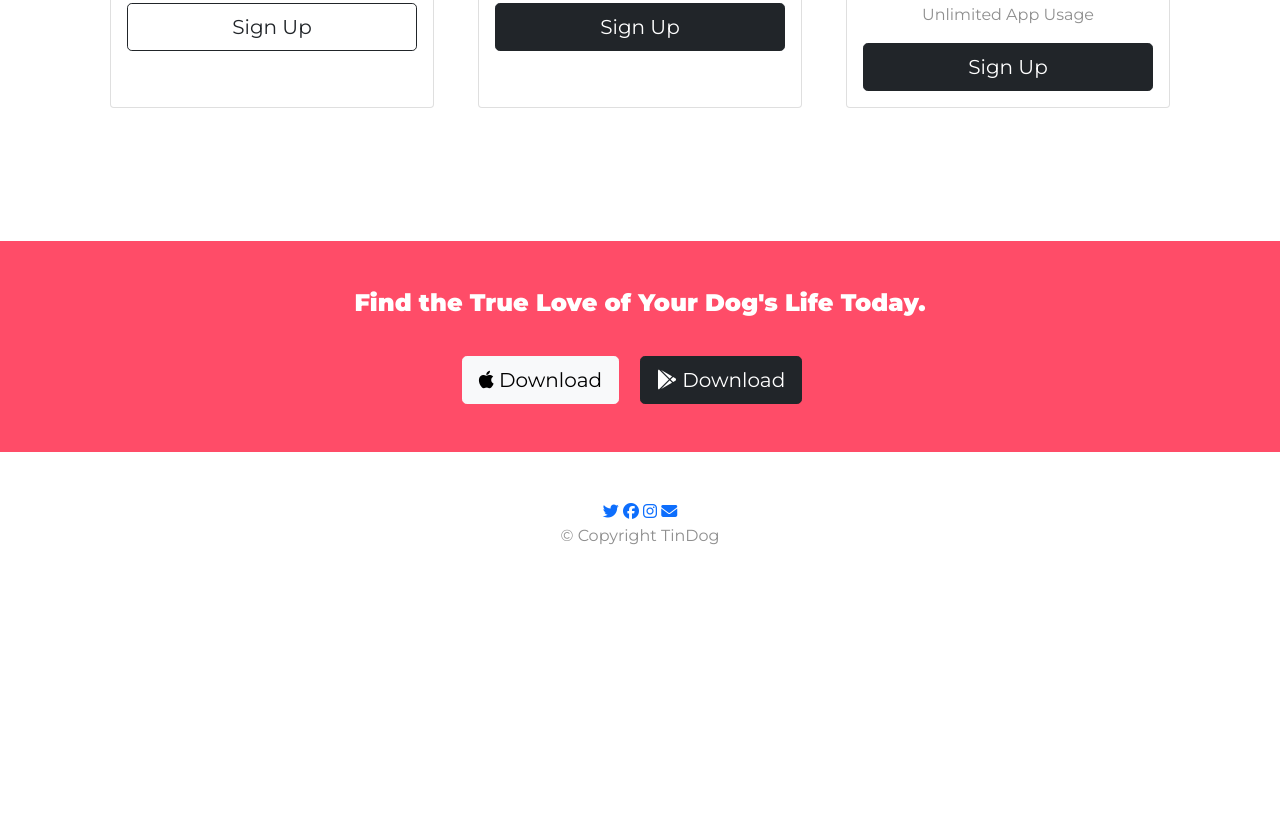
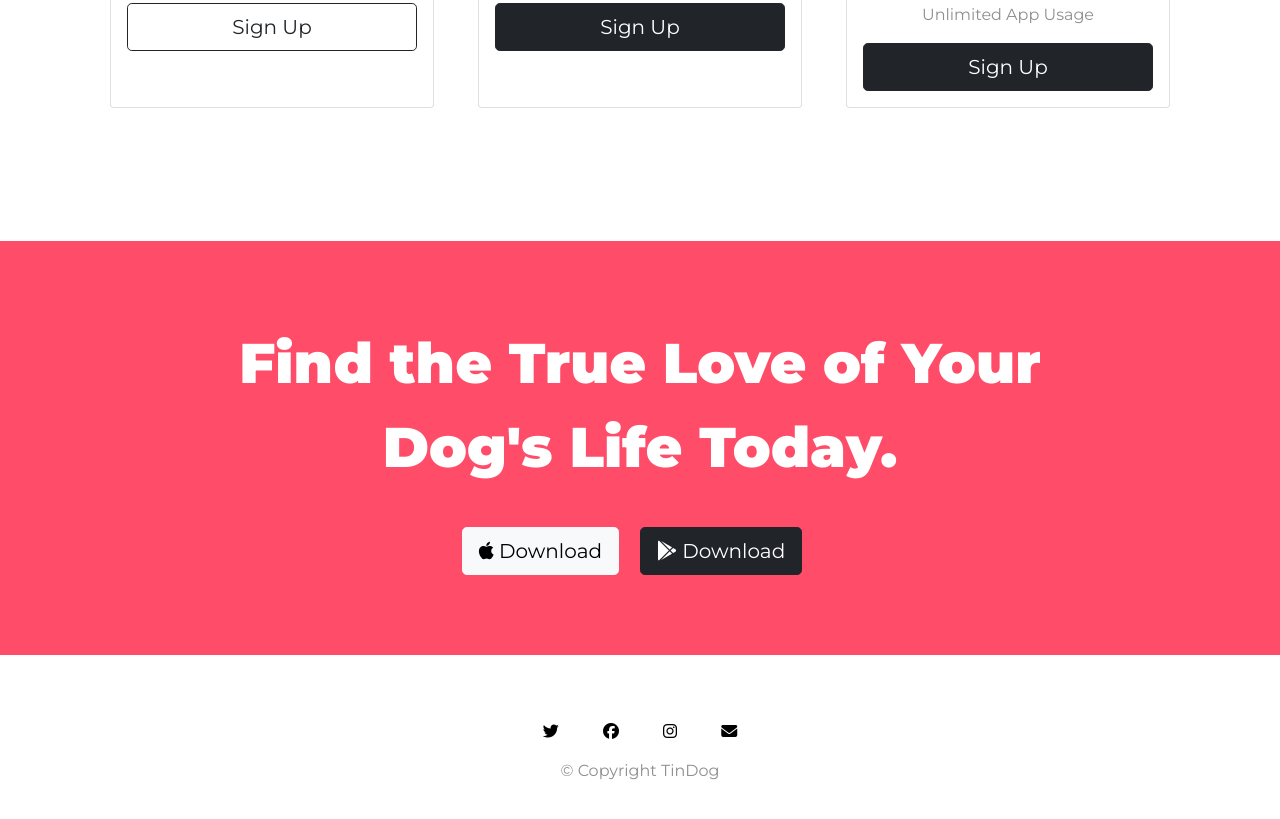
Before and after one commit to ilse-macias/TinDog, a plain HTML site: page index.html in a window 1280 px wide. Shown: the part 2031-2850 px from the top of the page. Before the commit the page ends 2643 px from the top, so only its background shows below. Drawn offline with nearby package versions, Linux system fonts and the light colour scheme.

Commit message:
Bootstrap challenge - footer

```diff
--- a/css/styles.css
+++ b/css/styles.css
@@ -142,20 +142,36 @@ p{
     }
 }
 
+
+/* CTA Section*/
 #cta{
     background-color: #ff4c68;
-    /* font-family: "Montserrat"; */
+    /*font-family: "Montserrat";*/
+    font-weight: 800;
+    padding: 5rem 15%;
+    text-align: center;
 
-    font-weight: 800;
-    padding: 3rem;
-    text-align: center;
 }
 
-.cta-text{
-    color: white;
+h3.cta-text{
+    color: #fff;
+    font-size: 3.5rem;
+    line-height: 1.5;
 }
 
 #footer{
     padding: 3rem;
     text-align: center;
 }
+
+.social-media-icon{
+    margin: 20px;
+}
+
+a{
+    color:black;
+}
+
+a:hover{
+    color: gray;
+}
--- a/index.html
+++ b/index.html
@@ -219,10 +219,11 @@
   <!-- Footer -->
 
   <footer id="footer">
-    <a href="http://www.twitter.com" alt="twitter"><i class="fa-brands fa-twitter"></i></a>
-    <a href="http://www.facebook.com" alt="facebook"><i class="fa-brands fa-facebook"></i></a>
-      <a href="http://www.instagram.com" alt="instagram"><i class="fa-brands fa-instagram"></i></a>
-        <a href="#" alt="email"> <i class="fa-solid fa-envelope"></i></a>
+      <a href="http://www.twitter.com" target="_blank" alt="twitter"><i class="fa-brands fa-twitter social-media-icon"></i></a>
+      <a href="http://www.facebook.com" target="_blank" alt="facebook"><i class="fa-brands fa-facebook social-media-icon"></i></a>
+      <a href="http://www.instagram.com" target="_blank"  alt="instagram"><i class="fa-brands fa-instagram social-media-icon"></i></a>
+      <a href="#cta" alt="email"> <i class="fa-solid fa-envelope social-media-icon"></i></a>
+
     <p>© Copyright TinDog</p>
 
   </footer>
```
